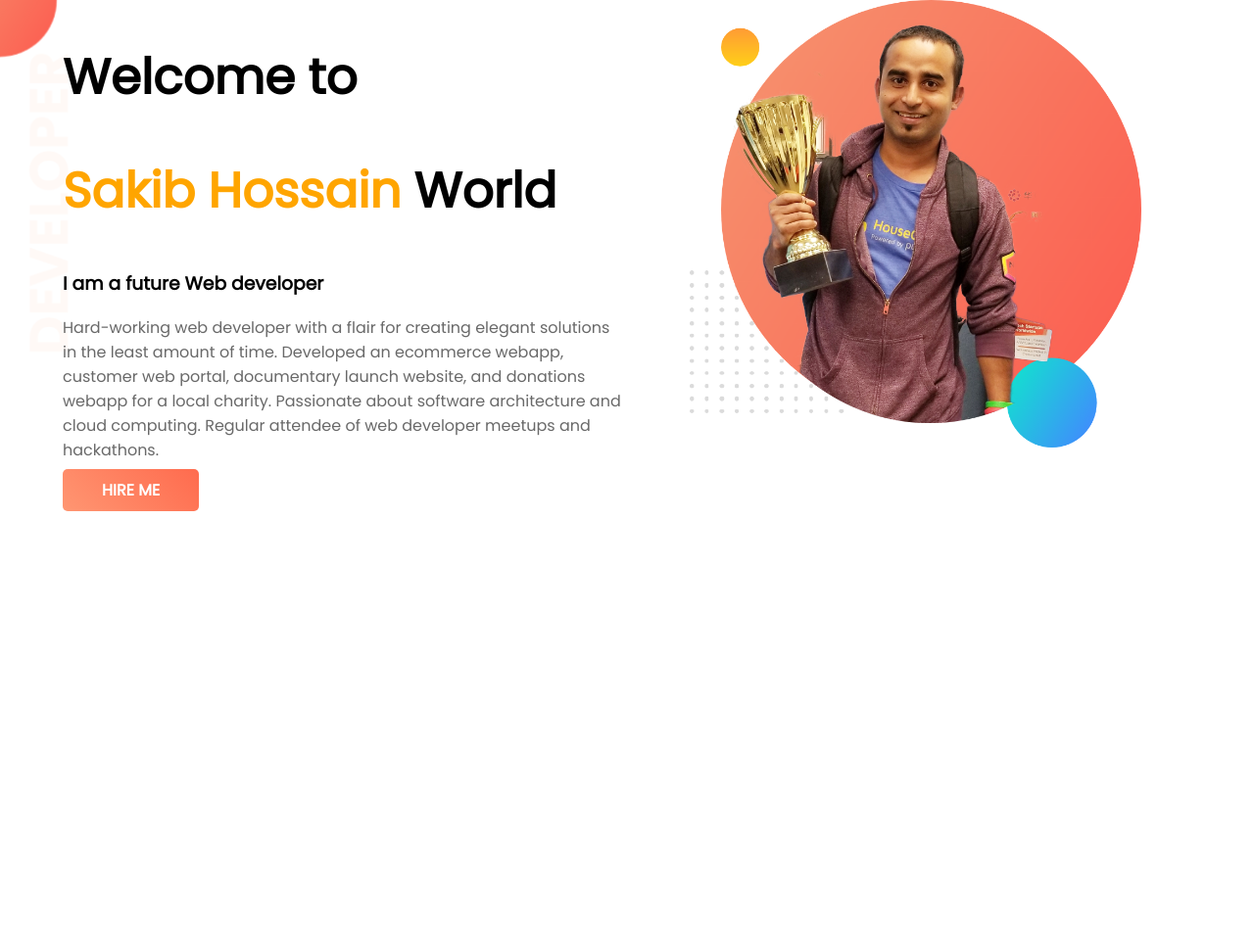
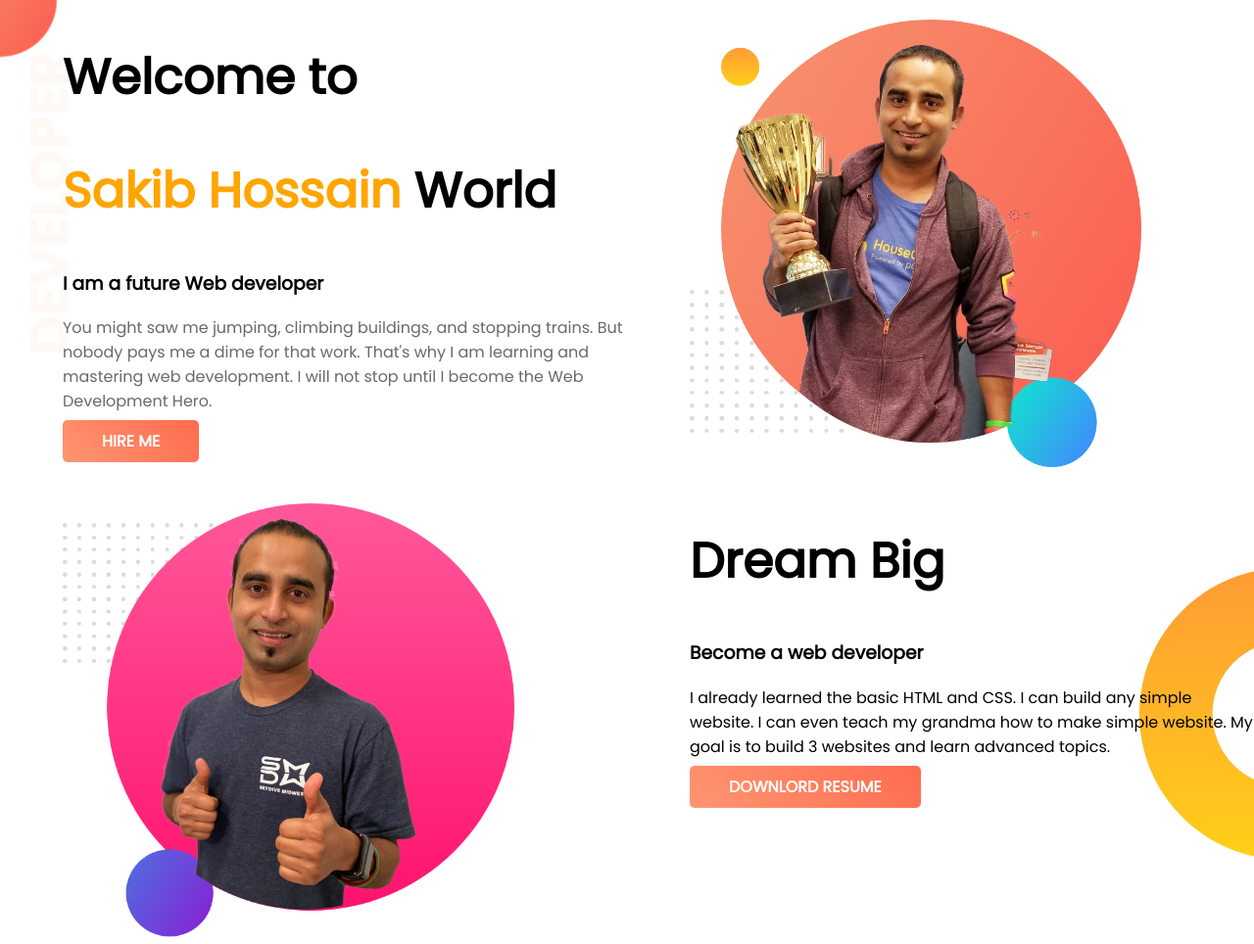
Before and after one commit to sakibhossainwd/developer-portfolio, a plain HTML site: page index.html in a window 1280 px wide. Shown: the whole page at 98% size. Before the commit the page ends 800 px from the top, so only its background shows below. Drawn offline with Linux system fonts and the light colour scheme.

Commit message:
section two

```diff
--- a/index.html
+++ b/index.html
@@ -16,7 +16,7 @@
         <h1>Welcome to</h1>
     <h1><span>Sakib Hossain</span> World</h1>
     <h3>I am a future Web developer</h3>
-    <p class="header-p">Hard-working web developer with a flair for creating elegant solutions in the least amount of time. Developed an ecommerce webapp, customer web portal, documentary launch website, and donations webapp for a local charity. Passionate about software architecture and cloud computing. Regular attendee of web developer meetups and hackathons.</p>
+    <p class="header-p">You might saw me jumping, climbing buildings, and stopping trains. But nobody pays me a dime for that work. That's why I am learning and mastering web development. I will not stop until I become the Web Development Hero.</p>
     <a class="link-button" target="_blank" href="https://twitter.com/home">HIRE ME</a>
 </div>
 
@@ -25,5 +25,18 @@
 </div>
 </section>
 
+<!-- Dream Big Section -->
+<section class="dream-big">
+    <div class="half-width">
+        <img src="images/jhankar2.png" alt="">
+    </div>
+    <div class="half-width">
+        <h1>Dream Big</h1>
+        <h3>Become a web developer</h3>
+        <p>I already learned the basic HTML and CSS. I can build any simple website. I can even teach my grandma how to make simple website. My goal is to build 3 websites and learn advanced topics.</p>
+        <a class="link-button" target="_blank" href="https://sakibhossainwd.github.io/developer-portfolio/">DOWNLORD RESUME</a>
+    </div>
+</section>
+
 </body>
 </html>
--- a/style.css
+++ b/style.css
@@ -9,6 +9,7 @@ body{
 .top-banner{
     background-image: url(images/top-banner.png);
     background-repeat: no-repeat;
+
 
 }
 h1{
@@ -26,6 +27,7 @@ section{
 }
 .half-width img{
     width: 80%;
+    margin-top: 20px;
 }
 .header-p{
     color: #696969;
@@ -38,3 +40,20 @@ section{
     padding: 10px 40px;
     border-radius: 5px;
 }
+
+/* dream-big section css */
+
+.dream-big{
+    margin-top: 10px;
+    background-image: url(images/dream-bg.png);
+    background-repeat: no-repeat;
+    background-position: right;
+}
+/* .link-button-02{
+    text-decoration: none;
+    font-weight: 700;
+    background-image:linear-gradient(45deg, #ff9672, #ff6b4e);
+    color: white;
+    padding: 10px 40px;
+    border-radius: 5px;
+} */
```
